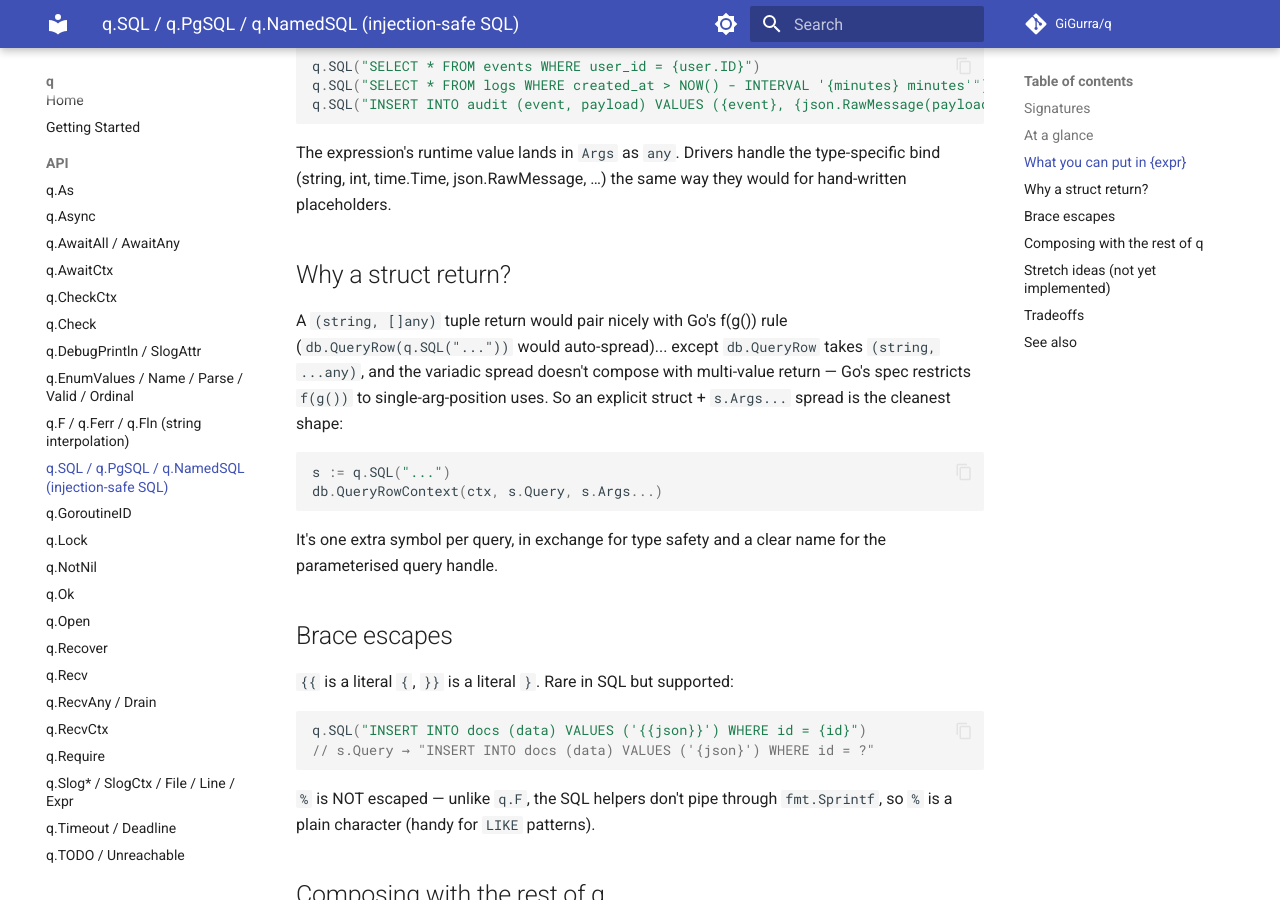
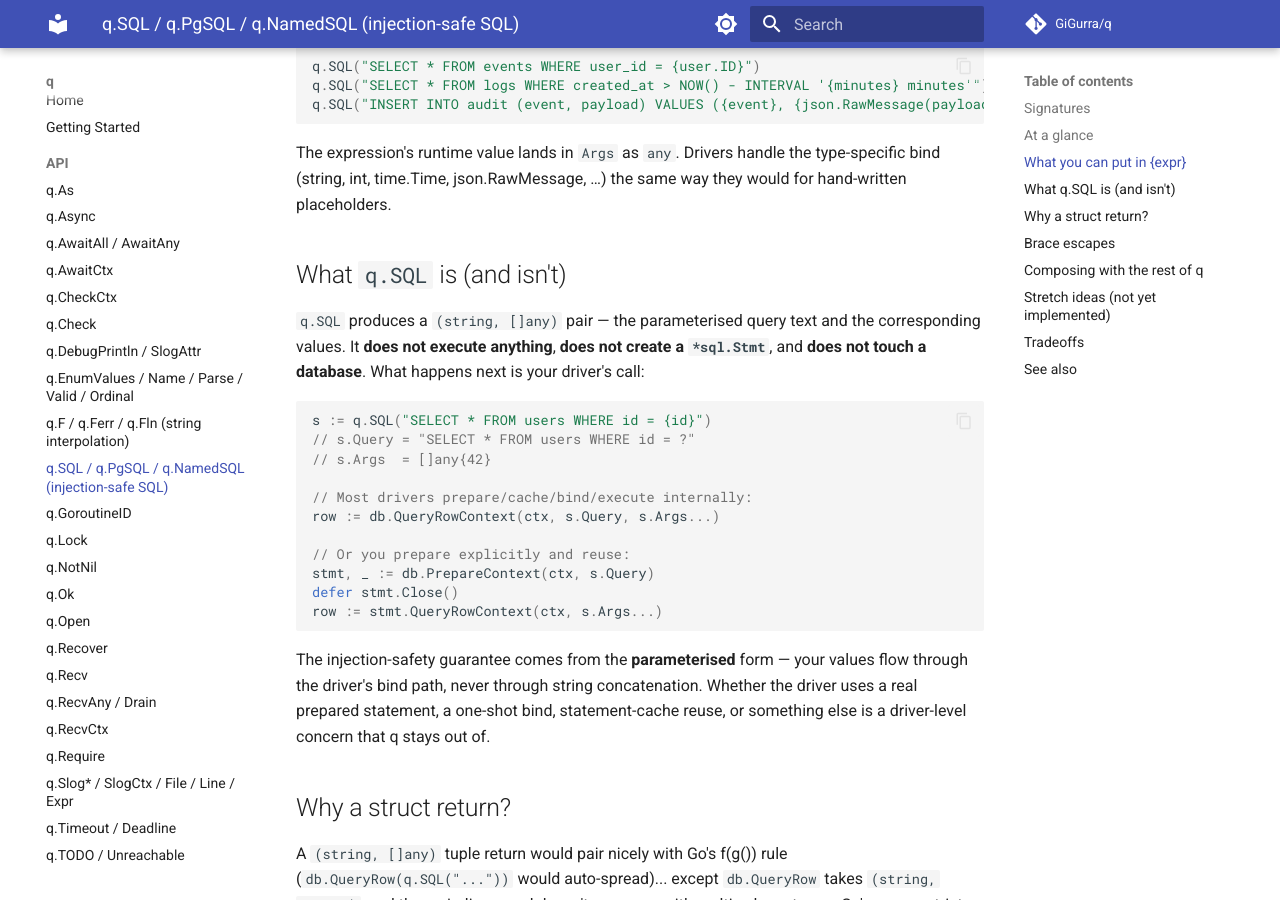
Before and after one commit to GiGurra/q, an MkDocs documentation site: the page built from docs/api/sql.md, in a window 1280 px wide and 900 px high, scrolled down 1272 px. Built offline with MkDocs 1.6.1 and Material for MkDocs 9.7.7, drawn with Linux system fonts in a browser that asks for light colours; comment, search, counter and statistics services are not loaded.

Commit message:
Docs: clarify q.SQL doesn't execute anything itself
Add a 'What q.SQL is (and isn't)' section to api/sql.md explaining
that q.SQL produces a (string, []any) pair — your driver decides
whether to prepare-and-cache, bind one-shot, etc. The injection
safety comes from the parameterised form, not from q creating
prepared statements directly.

Co-Authored-By: Claude Opus 4.7 (1M context) <noreply@anthropic.com>

````diff
--- a/docs/api/sql.md
+++ b/docs/api/sql.md
@@ -56,6 +56,26 @@ q.SQL("INSERT INTO audit (event, payload) VALUES ({event}, {json.RawMessage(payl
 
 The expression's runtime value lands in `Args` as `any`. Drivers handle the type-specific bind (string, int, time.Time, json.RawMessage, …) the same way they would for hand-written placeholders.
 
+## What `q.SQL` is (and isn't)
+
+`q.SQL` produces a `(string, []any)` pair — the parameterised query text and the corresponding values. It **does not execute anything**, **does not create a `*sql.Stmt`**, and **does not touch a database**. What happens next is your driver's call:
+
+```go
+s := q.SQL("SELECT * FROM users WHERE id = {id}")
+// s.Query = "SELECT * FROM users WHERE id = ?"
+// s.Args  = []any{42}
+
+// Most drivers prepare/cache/bind/execute internally:
+row := db.QueryRowContext(ctx, s.Query, s.Args...)
+
+// Or you prepare explicitly and reuse:
+stmt, _ := db.PrepareContext(ctx, s.Query)
+defer stmt.Close()
+row := stmt.QueryRowContext(ctx, s.Args...)
+```
+
+The injection-safety guarantee comes from the **parameterised** form — your values flow through the driver's bind path, never through string concatenation. Whether the driver uses a real prepared statement, a one-shot bind, statement-cache reuse, or something else is a driver-level concern that q stays out of.
+
 ## Why a struct return?
 
 A `(string, []any)` tuple return would pair nicely with Go's f(g()) rule (`db.QueryRow(q.SQL("..."))` would auto-spread)... except `db.QueryRow` takes `(string, ...any)`, and the variadic spread doesn't compose with multi-value return — Go's spec restricts `f(g())` to single-arg-position uses. So an explicit struct + `s.Args...` spread is the cleanest shape:
````
